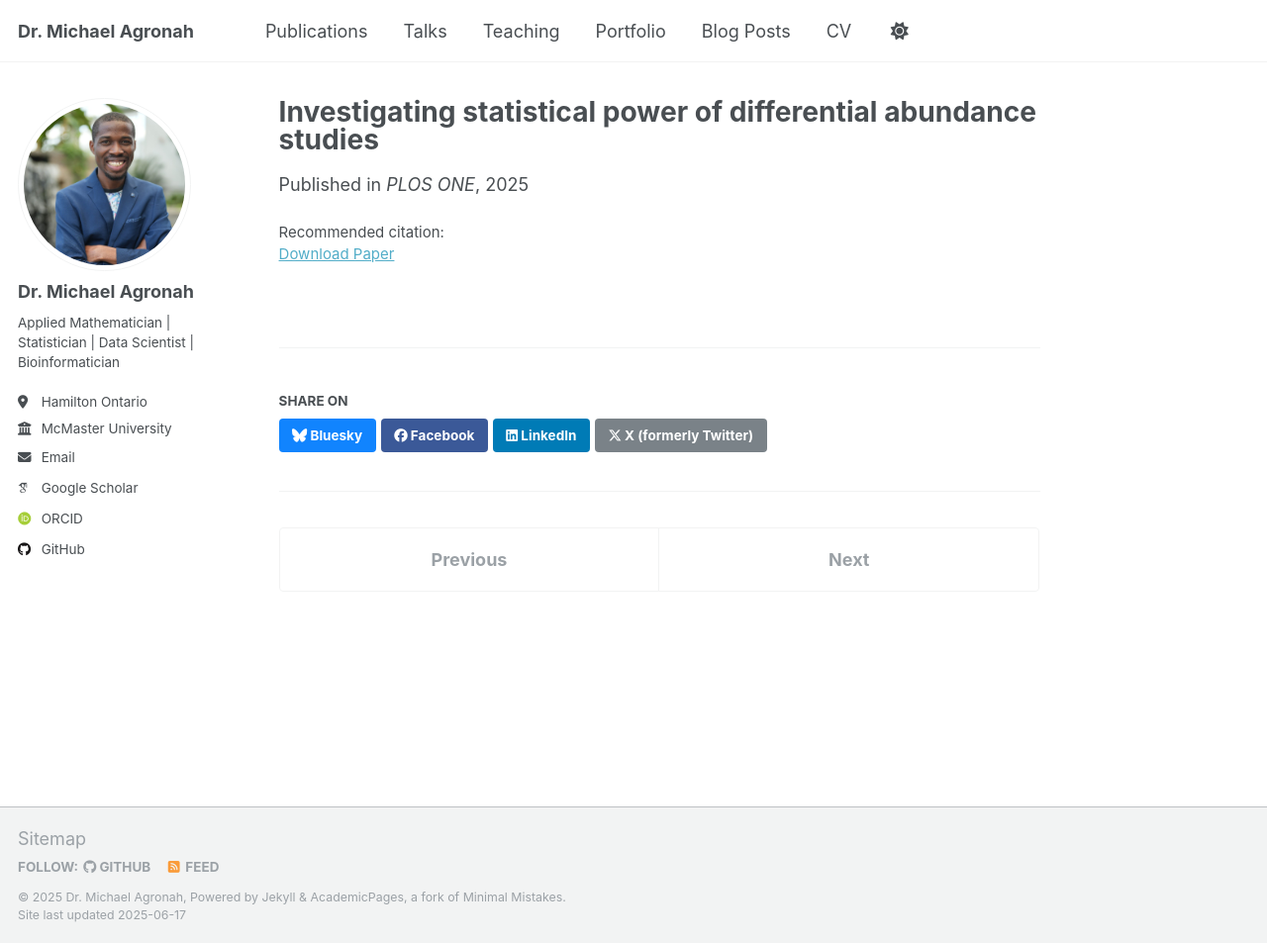
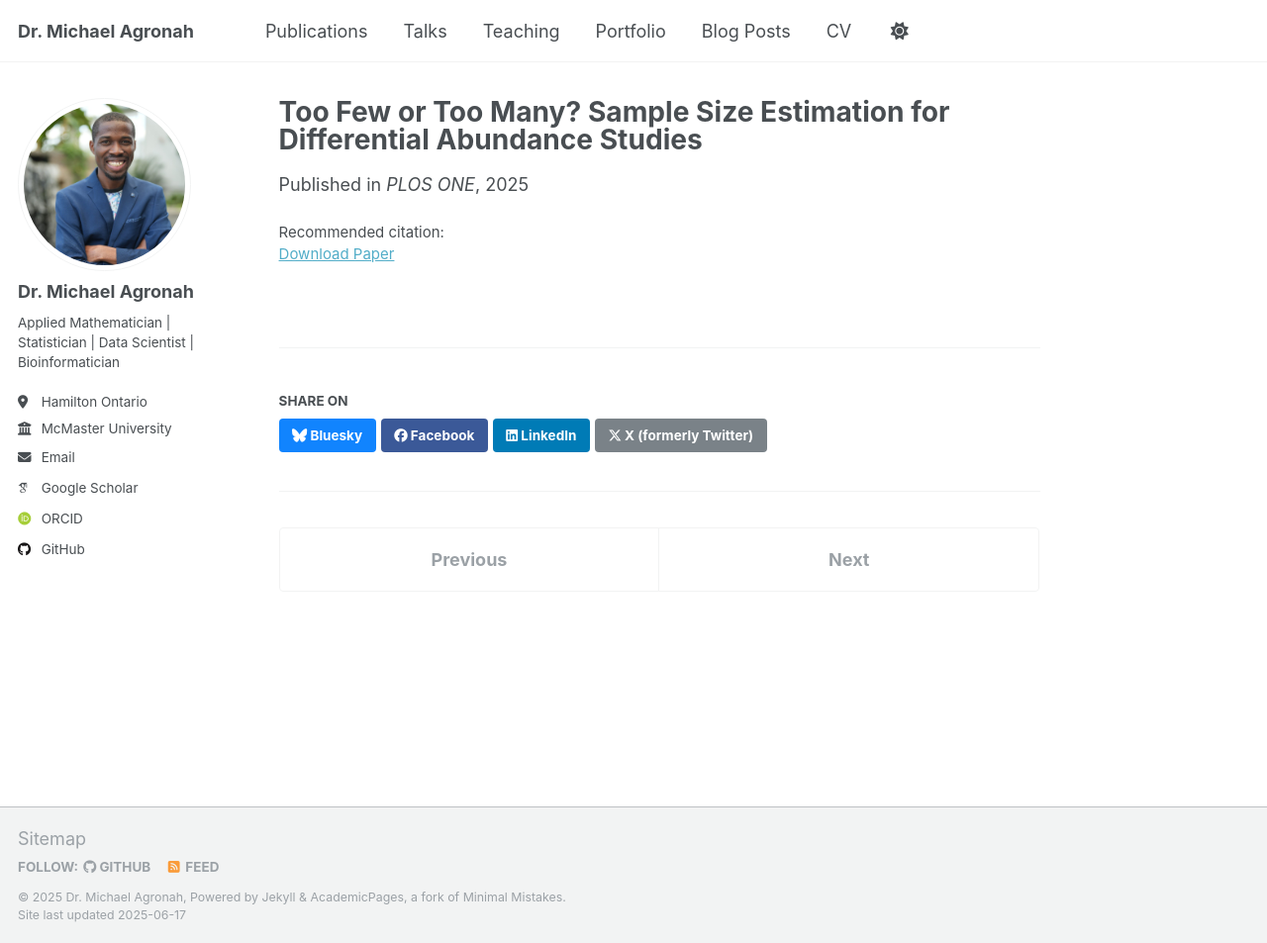
Before and after one commit to magronah/magronah.github.io, a Jekyll site: the page built from _publications/2024-02-17-paper-title-number-4.md, in a window 1280 px wide and 953 px high. Shown: the whole window at 99% size. Built offline with Jekyll 4.4.1, drawn with Linux system fonts in a browser that asks for light colours; some web fonts are replaced.

Commit message:
added publication

```diff
--- a/_publications/2024-02-17-paper-title-number-4.md
+++ b/_publications/2024-02-17-paper-title-number-4.md
@@ -1,8 +1,8 @@
 ---
-title: "Investigating statistical power of differential abundance studies"
+title: "Too Few or Too Many? Sample Size Estimation for Differential Abundance Studies"
 collection: publications
 category: manuscripts
-permalink: /publication/2015-10-01-paper-title-number-3
+permalink: /publication/2024-02-17-paper-title-number-4
 excerpt: ''
 date: 2025-10-01
 venue: 'PLOS ONE'
```
